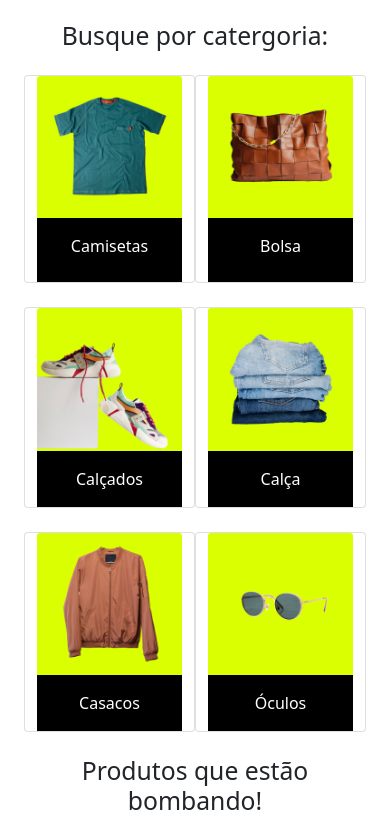
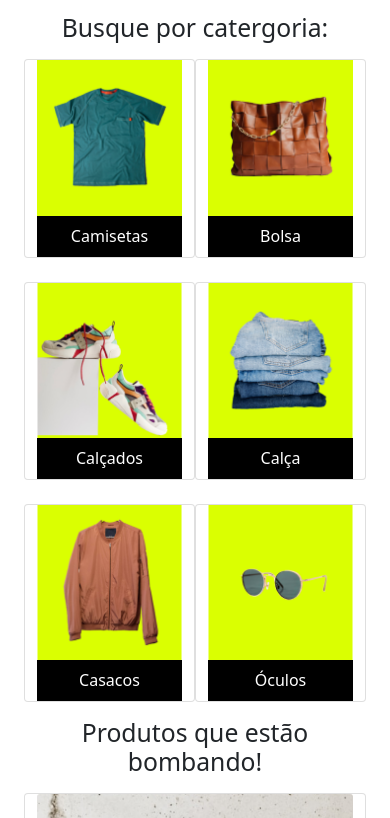
Before and after one commit to jairisonsouza/Meteora, a plain HTML site: page index.html in a window 390 px wide. Shown: the part 492-1310 px from the top of the page. Drawn offline with nearby package versions, Linux system fonts and the light colour scheme.

Commit message:
Aplicando Breakpoints nas imagens das categorias

```diff
--- a/index.html
+++ b/index.html
@@ -16,7 +16,9 @@
   <!-- Menu de navegação -->
   <nav class="navbar navbar-expand-md bg-black navbar-dark">
     <div class="container-fluid">
-      <a class="navbar-brand" href="#"><h1 class="m-0"><img class="d-block" src="./assets/logo-meteora.png" alt="Logo da Loja Meteora"></h1></a>
+      <a class="navbar-brand" href="#">
+        <h1 class="m-0"><img class="d-block" src="./assets/logo-meteora.png" alt="Logo da Loja Meteora"></h1>
+      </a>
       <button class="navbar-toggler" type="button" data-bs-toggle="collapse" data-bs-target="#navbarSupportedContent"
         aria-controls="navbarSupportedContent" aria-expanded="false" aria-label="Toggle navigation">
         <span class="navbar-toggler-icon"></span>
@@ -90,48 +92,60 @@
   </div>
 
   <!-- Card Categorias -->
-  <h2 class="text-center m-4">Busque por catergoria:</h2>
+  <h2 class="text-center my-3 my-xl-5">Busque por catergoria:</h2>
   <div class="container row mx-auto g-4">
     <div class="card col-6 col-md-4 col-xxl-2 text-center">
-      <img src="./assets/Desktop/categorias/categoria-camiseta.png" class="card-img-top" alt="...">
-      <div class="card-body bg-black full-width">
-        <p class="card-title text-white">Camisetas</p>
+      <img src="./assets/Mobile/categorias/categoria-camiseta.png" class="d-md-none d-block" alt="...">
+      <img src="./assets/Tablet/categorias/categoria-camiseta.png" class="d-none d-md-block d-xl-none" alt="...">
+      <img src="./assets/Desktop/categorias/categoria-camiseta.png" class="d-none d-xl-block" alt="...">
+      <div class="card-header bg-black text-bg-dark">
+        <p class="card-text text-white">Camisetas</p>
       </div>
     </div>
     <div class="card col-6 col-md-4 col-xxl-2 text-center">
-      <img src="./assets/Desktop/categorias/categoria-bolsa.png" class="card-img-top" alt="...">
-      <div class="card-body bg-black full-width">
+      <img src="./assets/Mobile/categorias/categoria-bolsas.png" class="d-md-none d-block" alt="...">
+      <img src="./assets/Tablet/categorias/categoria-bolsas.png" class="d-none d-md-block d-xl-none" alt="...">
+      <img src="./assets/Desktop/categorias/categoria-bolsa.png" class="d-none d-xl-block" alt="...">
+      <div class="card-header bg-black text-bg-dark">
         <p class="card-text text-white">Bolsa</p>
       </div>
     </div>
     <div class="card col-6 col-md-4 col-xxl-2 text-center">
-      <img src="./assets/Desktop/categorias/categoria-calcados.png" class="card-img-top" alt="...">
-      <div class="card-body bg-black full-width">
+      <img src="./assets/Mobile/categorias/categoria-calcados.png" class="d-md-none d-block" alt="...">
+      <img src="./assets/Tablet/categorias/categoria-calcados.png" class="d-none d-md-block d-xl-none" alt="...">
+      <img src="./assets/Desktop/categorias/categoria-calcados.png" class="d-none d-xl-block" alt="...">
+      <div class="card-header bg-black text-bg-dark">
         <p class="card-text text-white">Calçados</p>
       </div>
     </div>
     <div class="card col-6 col-md-4 col-xxl-2 text-center">
-      <img src="./assets/Desktop/categorias/categoria-calcas.png" class="card-img-top" alt="...">
-      <div class="card-body bg-black full-width">
+      <img src="./assets/Mobile/categorias/categoria-calcas.png" class="d-md-none d-block" alt="...">
+      <img src="./assets/Tablet/categorias/categoria-calcas.png" class="d-none d-md-block d-xl-none" alt="...">
+      <img src="./assets/Desktop/categorias/categoria-calcas.png" class="d-none d-xl-block" alt="...">
+      <div class="card-header bg-black text-bg-dark">
         <p class="card-text text-white">Calça</p>
       </div>
     </div>
     <div class="card col-6 col-md-4 col-xxl-2 text-center">
-      <img src="./assets/Desktop/categorias/categoria-casacos.png" class="card-img-top" alt="...">
-      <div class="card-body bg-black full-width">
+      <img src="./assets/Mobile/categorias/categoria-casacos.png" class="d-md-none d-block" alt="...">
+      <img src="./assets/Tablet/categorias/categoria-casacos.png" class="d-none d-md-block d-xl-none" alt="...">
+      <img src="./assets/Desktop/categorias/categoria-casacos.png" class="d-none d-xl-block" alt="...">
+      <div class="card-header bg-black text-bg-dark">
         <p class="card-text text-white">Casacos</p>
       </div>
     </div>
     <div class="card col-6 col-md-4 col-xxl-2 text-center">
-      <img src="./assets/Desktop/categorias/categoria-oculos.png" class="card-img-top" alt="...">
-      <div class="card-body bg-black full-width">
+      <img src="./assets/Mobile/categorias/categoria-oculos.png" class="d-md-none d-block" alt="...">
+      <img src="./assets/Tablet/categorias/categoria-oculos.png" class="d-none d-md-block d-xl-none" alt="...">
+      <img src="./assets/Desktop/categorias/categoria-oculos.png" class="d-none d-xl-block" alt="...">
+      <div class="card-header bg-black text-bg-dark">
         <p class="card-text text-white">Óculos</p>
       </div>
     </div>
   </div>
 
   <!-- Card Promoções -->
-  <h2 class="text-center m-4">Produtos que estão bombando!</h2>
+  <h2 class="container text-center my-3 my-xl-5">Produtos que estão bombando!</h2>
   <div class="container row mx-auto g-4">
     <div class="card col-12 col-md-6 col-xxl-4 pb-4">
       <img src="./assets/Desktop/produtos/camiseta.png" class="card-img-top" alt="...">
@@ -199,7 +213,7 @@
   <!-- Conheço todas as nossas facilidades -->
   <section class="pb-4 bg-black font-verde-limao">
 
-    <h2 class="text-center m-3">Conheça todas as nossas facilidades</h2>
+    <h2 class="text-center my-3 my-xl-5">Conheça todas as nossas facilidades</h2>
 
     <div class="d-flex flex-column flex-lg-row align-items-center justify-content-center gap-3">
       <div class="divs-facilidades d-flex align-items-center">
@@ -226,10 +240,11 @@
     </div>
   </section>
 
-  <form class="border border-secondary m-3 p-3 text-center">
+  <form class="container border border-secondary my-3 my-xl-5 p-3 text-center">
     <h5>Quer receber nossas novidades, promoções exclusivas e 10% OFF na primeira compra? Cadastre-se!</h5>
     <div class="input-group my-3">
-      <input type="email" class="form-control border-secondary rounded-0" placeholder="Digite seu e-mail" aria-label="Digite seu e-mail" aria-describedby="button-addon2" />
+      <input type="email" class="form-control border-secondary rounded-0" placeholder="Digite seu e-mail"
+        aria-label="Digite seu e-mail" aria-describedby="button-addon2" />
       <button type="button" id="button-addon2">Enviar</button>
     </div>
   </form>
```
Lines whose indentation alone changed are shown as unchanged.
